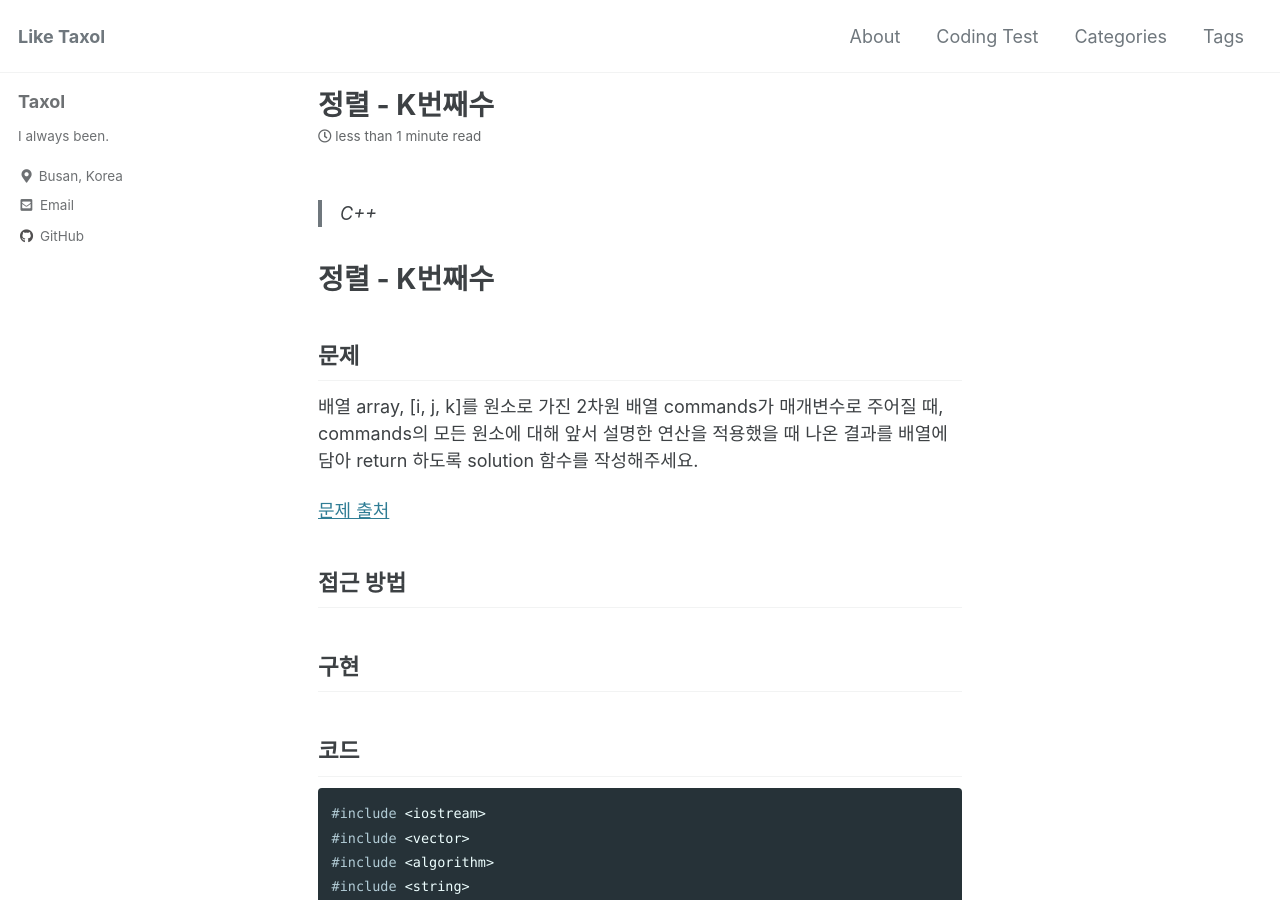
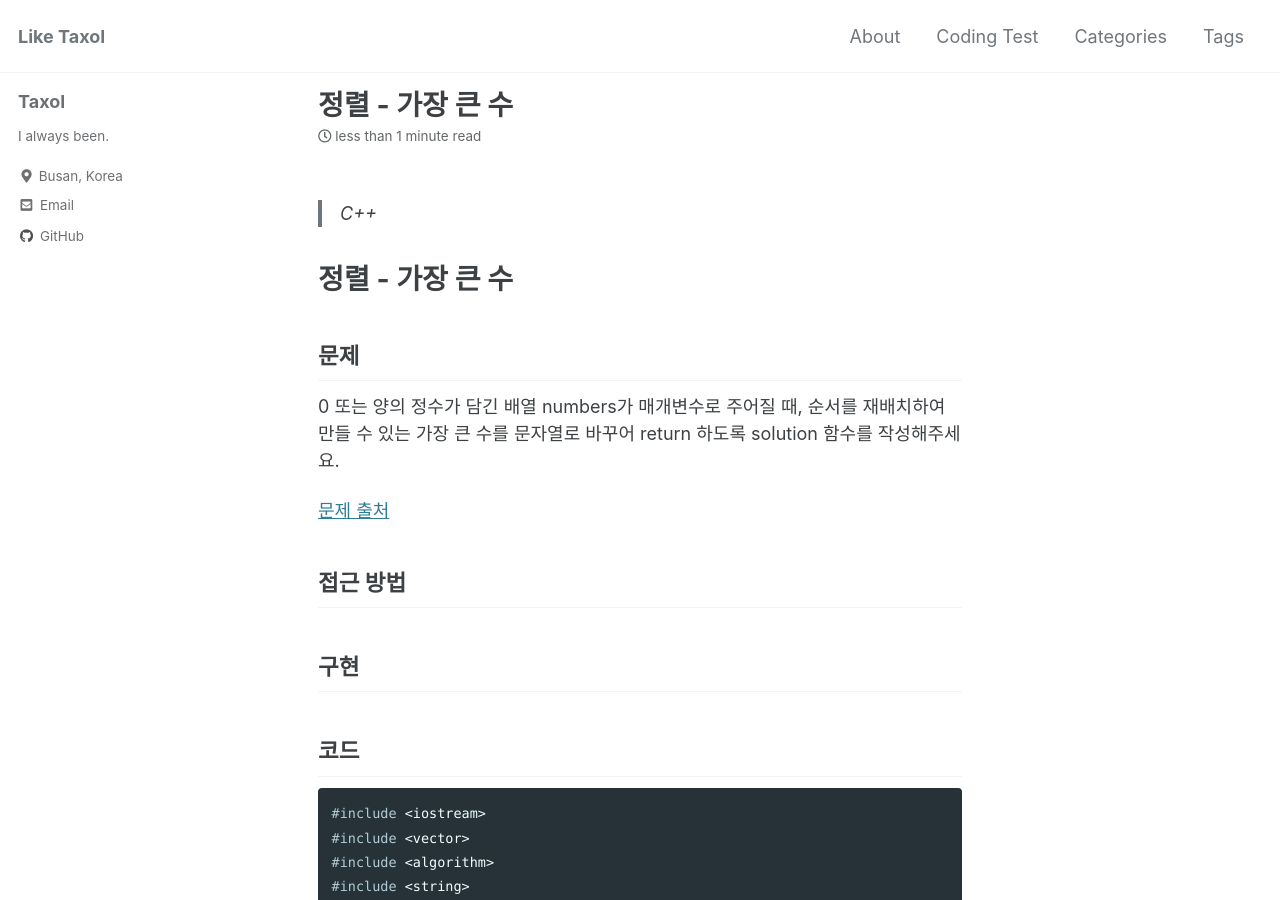
Before and after one commit to taxol1203/taxol1203.github.io, a Jekyll site: the page built from _posts/2020-11-27-pg-K번째수.md, in a window 1280 px wide and 900 px high. Built offline with Jekyll 4.4.1, drawn with Linux system fonts in a browser that asks for light colours; cached includes are drawn as plain includes.

Commit message:
biggest number

```diff
--- a/_posts/2020-11-27-pg-K번째수.md
+++ b/_posts/2020-11-27-pg-K번째수.md
@@ -1,5 +1,5 @@
 ---
-title: "정렬 - K번째수"
+title: "정렬 - 가장 큰 수"
 date: 2020-11-27 00:16:00 -0400
 categories:
   - codingTest
@@ -10,11 +10,11 @@ tags:
 
 > C++
 
-정렬 - K번째수
+정렬 - 가장 큰 수
 =============
 
 ## 문제
-배열 array, [i, j, k]를 원소로 가진 2차원 배열 commands가 매개변수로 주어질 때, commands의 모든 원소에 대해 앞서 설명한 연산을 적용했을 때 나온 결과를 배열에 담아 return 하도록 solution 함수를 작성해주세요.
+0 또는 양의 정수가 담긴 배열 numbers가 매개변수로 주어질 때, 순서를 재배치하여 만들 수 있는 가장 큰 수를 문자열로 바꾸어 return 하도록 solution 함수를 작성해주세요.
 
 [문제 출처](https://programmers.co.kr/learn/courses/30/lessons/42748)
 
```
